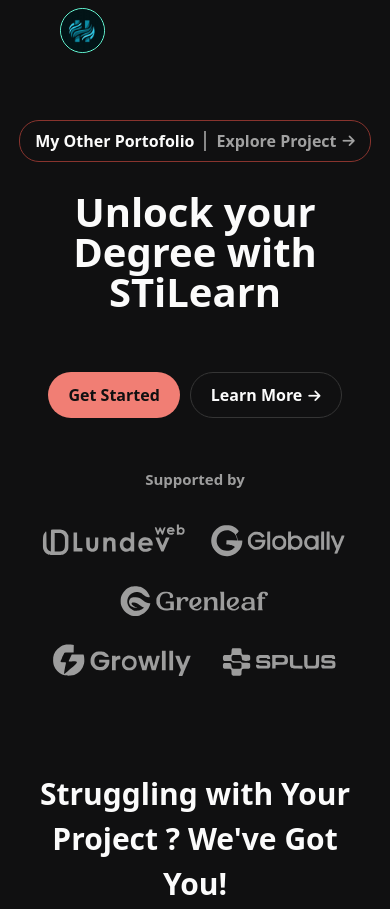
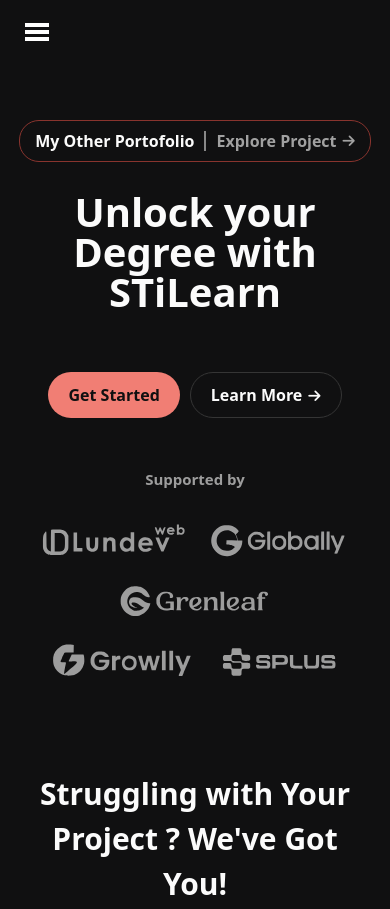
Before and after one commit to Muhammadsyifasurya/StillLearning, a plain HTML site: page index.html in a window 390 px wide. Shown: the top 909 px of the page. Drawn offline with nearby package versions, Linux system fonts and the light colour scheme.

Commit message:
add : hamburger button

```diff
--- a/index.html
+++ b/index.html
@@ -19,23 +19,19 @@
 <body class="bg-[var(--bg-primary)] scroll-smooth">
     <nav
         class="flex fixed justify-between bg-[var(--bg-primary)] text-[var(--text-primary)] w-full z-10 h-[60px] md:h-[70px] xl:h-[80px]">
-        <ul class="flex items-center gap-[40px] ml-[60px] text-[17px]">
+        <ul class="nav-list flex items-center gap-[20px] xl:gap-[40px] ml-[20px] md:ml-[60px] text-[17px]">
             <li><img src="./assets/logo1.webp" alt="Ini Logo"
                     class="h-[45px] border border-[#64ffda] rounded-[50%] cursor-pointer"></li>
-            <li
-                class="hidden transform hover:-translate-y-[2px] hover:text-[#64ffda] ease-in-out duration-300 md:block">
+            <li class="transform hover:-translate-y-[2px] hover:text-[#64ffda] ease-in-out duration-300 md:block">
                 <a href="#">Home</a>
             </li>
-            <li
-                class="hidden transform hover:-translate-y-[2px] hover:text-[#64ffda] ease-in-out duration-300 md:block">
+            <li class="transform hover:-translate-y-[2px] hover:text-[#64ffda] ease-in-out duration-300 md:block">
                 <a href="#about">About</a>
             </li>
-            <li
-                class="hidden transform hover:-translate-y-[2px] hover:text-[#64ffda] ease-in-out duration-300 md:block">
+            <li class="transform hover:-translate-y-[2px] hover:text-[#64ffda] ease-in-out duration-300 md:block">
                 <a href="#features">Features</a>
             </li>
-            <li
-                class="hidden transform hover:-translate-y-[2px] hover:text-[#64ffda] ease-in-out duration-300 md:block">
+            <li class="transform hover:-translate-y-[2px] hover:text-[#64ffda] ease-in-out duration-300 md:block">
                 <a href="#step">How it Works</a>
             </li>
         </ul>
@@ -49,6 +45,11 @@
                     Us</button>
             </li>
         </ul>
+        <div class="nav-toggle block xl:hidden ml-[25px] mt-[20px]" onclick="toggleMenu(this)">
+            <div class="bar"></div>
+            <div class="bar"></div>
+            <div class="bar"></div>
+        </div>
     </nav>
     <main class="bg-[#101011] pt-[100px]">
         <section class="flex flex-col md:h-[600px] xl:h-screen items-center">
--- a/scrips.js
+++ b/scrips.js
@@ -19,3 +19,12 @@ prevBtn.addEventListener("click", () => {
     carousel.style.transform = `translateX(-${currentIndex * 340}px)`; // Offset each card's width + gap
   }
 });
+
+function toggleMenu(element) {
+  const navList = document.querySelector(".nav-list");
+  const isVisible = navList.classList.toggle("show");
+  element.classList.toggle("active"); // Mengubah tampilan hamburger menjadi silang
+
+  console.log("Hamburger clicked");
+  console.log("Nav list is visible:", isVisible);
+}
--- a/styles.css
+++ b/styles.css
@@ -125,3 +125,51 @@ input[type="radio"] {
 #option3:checked ~ .text3 {
   display: flex;
 }
+
+.nav-toggle {
+  display: none;
+  flex-direction: column;
+  cursor: pointer;
+}
+
+.bar {
+  height: 4px;
+  width: 24px;
+  background-color: white;
+  margin: 3px 0;
+  transition: all 0.3s ease;
+}
+
+/* Animasi untuk saat hamburger aktif */
+.nav-toggle.active .bar:nth-child(1) {
+  transform: rotate(45deg) translateY(10px); /* Rotasi dan geser bar pertama ke bawah */
+}
+
+.nav-toggle.active .bar:nth-child(2) {
+  opacity: 0; /* Menyembunyikan bar tengah */
+}
+
+.nav-toggle.active .bar:nth-child(3) {
+  transform: rotate(-45deg) translateY(-10px); /* Rotasi dan geser bar ketiga ke atas */
+}
+
+@media (max-width: 768px) {
+  .nav-list {
+    list-style-type: none;
+    flex-direction: column; /* Menyusun menu secara vertikal */
+    position: fixed; /* Memungkinkan untuk memposisikan di luar layar */
+    height: 100vh;
+    width: 100%;
+    max-width: 200px;
+    right: -200px; /* Mulai di luar layar */
+    background-color: rgb(0 0 0 / 60%); /* Warna latar belakang menu */
+    backdrop-filter: blur(10px);
+    padding: 15px;
+    border-radius: 8px; /* Sudut melengkung */
+    transition: right 0.3s ease; /* Transisi halus untuk perubahan posisi */
+  }
+
+  .nav-list.show {
+    right: 0;
+  }
+}
```
